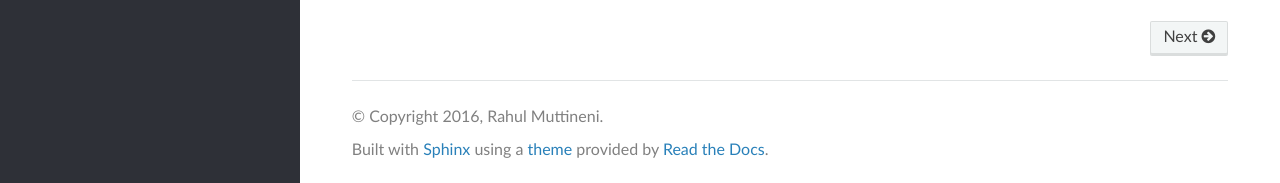
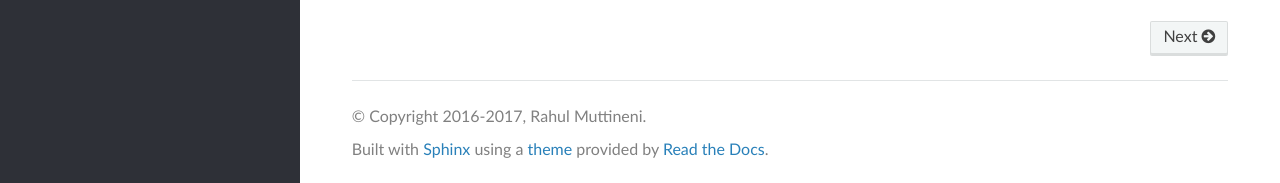
Before and after one commit to typelead/eta, a Sphinx documentation site: the page built from docs/source/index.rst, in a window 1280 px wide and 900 px high, scrolled down 759 px. Shown: the part 714-897 px from the top of the window. Built offline with Sphinx 7.4.7, drawn with Linux system fonts in a browser that asks for light colours.

Commit message:
Updated to 2017

```diff
--- a/docs/source/conf.py
+++ b/docs/source/conf.py
@@ -50,7 +50,7 @@ master_doc = 'index'
 
 # General information about the project.
 project = u'Eta'
-copyright = u'2016, Rahul Muttineni'
+copyright = u'2016-2017, Rahul Muttineni'
 author = u'Rahul Muttineni'
 
 # The version info for the project you're documenting, acts as replacement for
```
Also changed, not shown: 9 other files.
